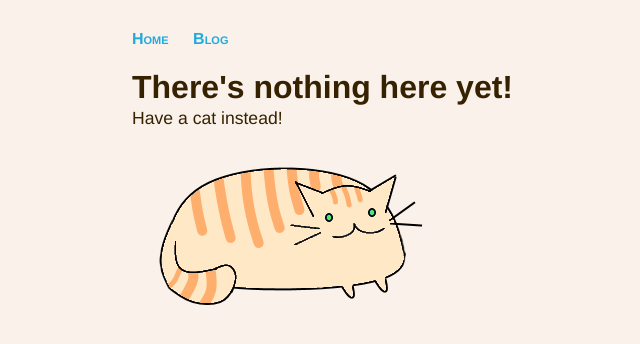
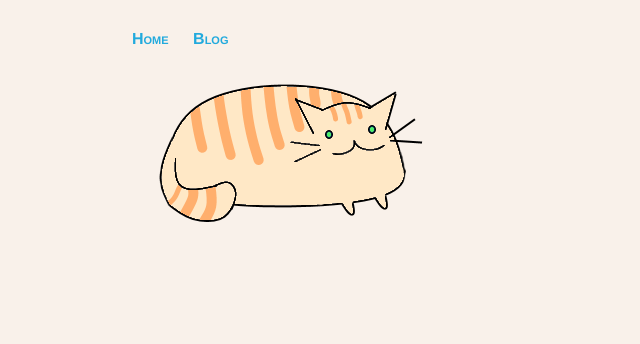
Before and after one commit to fiona-naughton/fiona-naughton.github.io, a Jekyll site: the page built from index.html, in a window 1280 px wide. Shown: the top 344 px of the page, without its empty margins (252-892 px from the left). Built offline with Jekyll 4.4.1, drawn with Linux system fonts in a browser that asks for light colours.

Commit message:
Clean homepage

```diff
--- a/index.html
+++ b/index.html
@@ -3,8 +3,6 @@ layout: default
 title: Coding and Cats
 ---
 <div class="blurb">
-	<h1>There's nothing here yet!</h1>
-	<p>Have a cat instead!</p>
 	<img src="images/cat.png" align="left" />
 
 </div><!-- /.blurb -->
```
